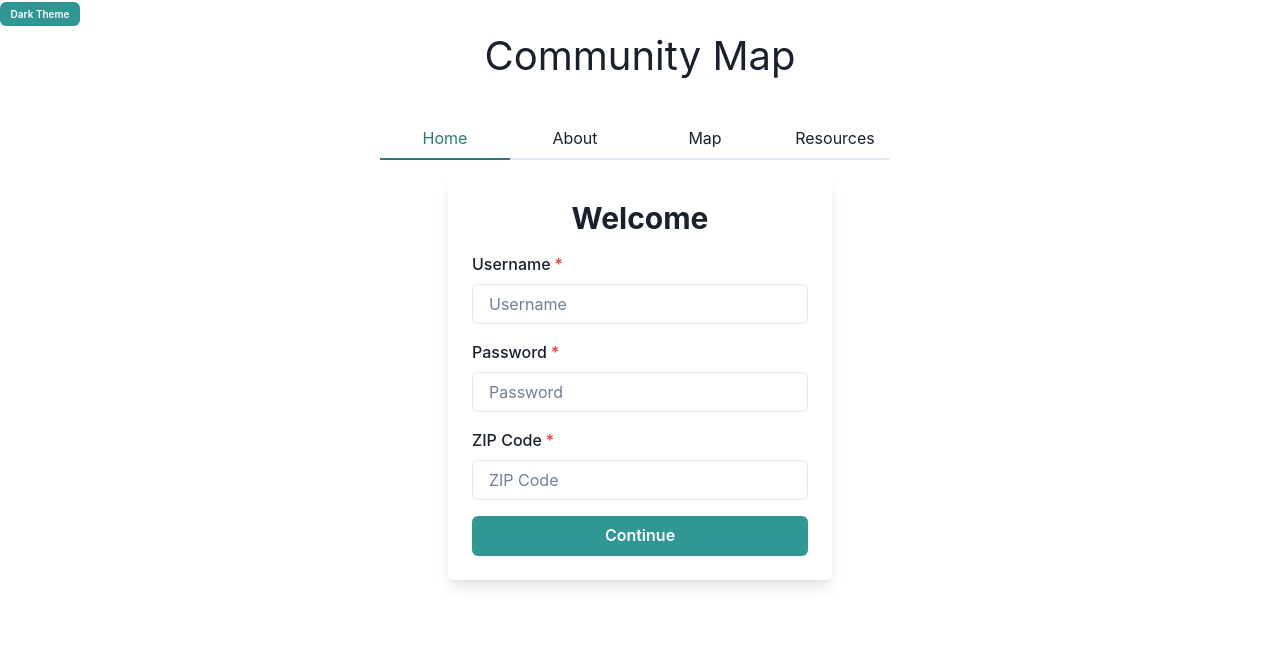
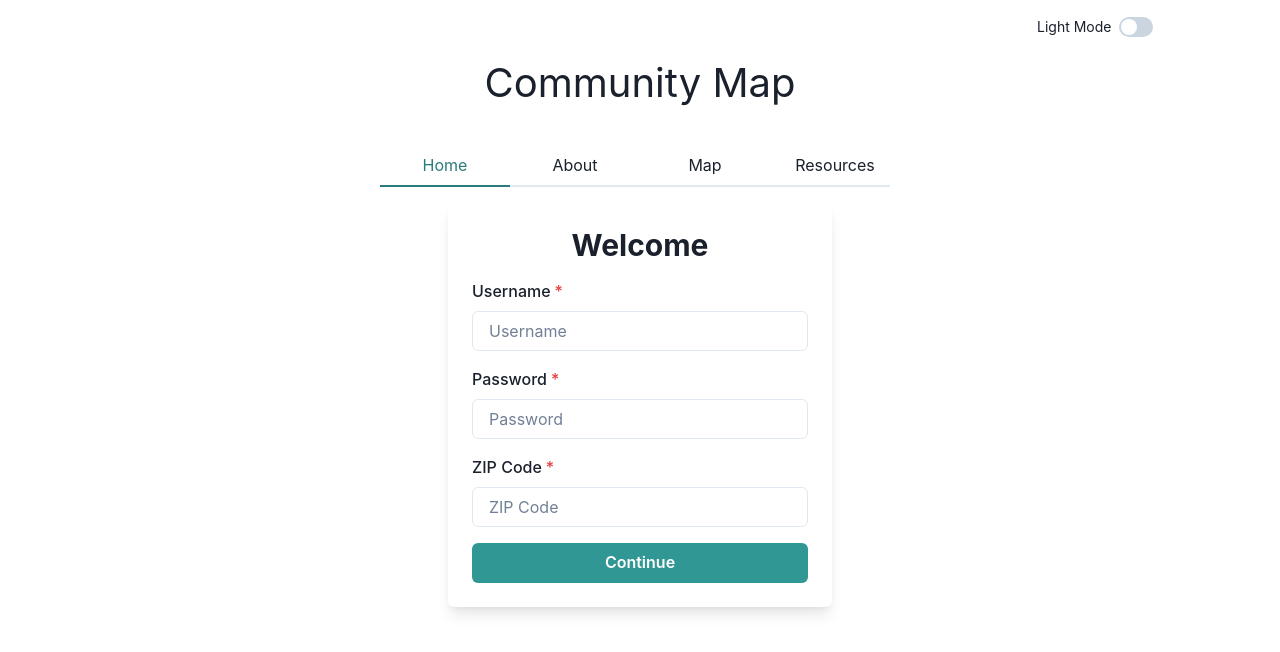
Before and after one commit to SunTheCoder/community_map, a React (Vite) app in the folder community-map-frontend/: page / in a window 1280 px wide. Shown: the top 652 px of the page. Built offline with nearby package versions, Linux system fonts and the light colour scheme; no server answers.

Commit message:
add theme switch

```diff
--- a/community-map-frontend/src/components/Header.jsx
+++ b/community-map-frontend/src/components/Header.jsx
@@ -5,7 +5,7 @@ import { fetchResources, addResource } from '../features/resourceSlice';
 import { syncUnsyncedResources, saveResource } from "../indexedDB";
 
 
-import { Tabs, TabList, Tab, TabPanels, TabPanel, useColorMode, Button, VStack, Text, Box, Flex, useToast } from "@chakra-ui/react";
+import { Switch, Tabs, TabList, Tab, TabPanels, TabPanel, useColorMode, Button, VStack, Text, Box, Flex, useToast, Avatar, Modal, ModalOverlay, ModalContent, ModalHeader, ModalCloseButton, ModalBody } from "@chakra-ui/react";
 import ResourceList from "./ResourceList";
 import api from '../api/api';
 import CommunityMap from "./CommunityMap";
@@ -26,6 +26,8 @@ const Header = () => {
   const { token, user } = useSelector((state) => state.auth);
 
   const [isModalOpen, setIsModalOpen] = useState(false);
+  const [isLoginModalOpen, setIsLoginModalOpen] = useState(false); // New state for login modal
+
   const [activeTabIndex, setActiveTabIndex] = useState(0); // Track active tab index
   const [refresh, setRefresh] = useState(false); // New state to trigger ResourceList refresh
 
@@ -39,6 +41,9 @@ const Header = () => {
 
   const openModal = () => setIsModalOpen(true);
   const closeModal = () => setIsModalOpen(false);
+
+  const openLoginModal = () => setIsLoginModalOpen(true); // Open login modal
+  const closeLoginModal = () => setIsLoginModalOpen(false); // Close login modal
 
   const updateMapCenter = (lat, lng, zoom = 15) => {
     setMapCenter([lat, lng]);
@@ -122,9 +127,36 @@ const Header = () => {
 
   return (
     <>
-    <Button w={20} h={6} colorScheme="teal" fontSize={10} onClick={toggleColorMode}>
-      {colorMode === 'light' ? 'Dark' : 'Light'} Theme
-    </Button>
+
+    <Flex justifyContent="space-evenly" alignItems="center" p={4} gap='800' w="100%">
+    {/* Left side: Avatar or Login/Signup button */}
+    <Box>
+      {token && (
+        <Avatar size='sm' name={user} />
+
+
+
+      )}
+    </Box>
+
+
+    {/* Right side: Theme toggle switch */}
+    <Flex alignItems="center" gap={2}>
+        <Text fontSize="sm">{colorMode === 'light' ? 'Light' : 'Dark'} Mode</Text>
+        <Switch isChecked={colorMode === 'dark'} onChange={toggleColorMode} />
+      </Flex>
+</Flex>
+        {/* Modal for Login/Signup */}
+        <Modal isOpen={isLoginModalOpen} onClose={closeLoginModal}>
+        <ModalOverlay />
+        <ModalContent>
+          <ModalHeader>Login or Sign Up</ModalHeader>
+          <ModalCloseButton />
+          <ModalBody>
+            <LoginSignupForm />
+          </ModalBody>
+        </ModalContent>
+      </Modal>
     <VStack spacing={4} align="center">
       <h1 style={{ fontSize: '40px' }}>Community Map</h1>
       <Tabs index={activeTabIndex} onChange={(index) => setActiveTabIndex(index)} variant="line" colorScheme="teal" p={4}>
@@ -138,7 +170,8 @@ const Header = () => {
           <TabPanel>
             {token ? (
               <VStack spacing={4} align="center">
-                <AdminPanel />
+                {/* <AdminPanel /> */}
+                {/* <Avatar size='sm' name={user}/> */}
                 <Text fontSize="lg" fontWeight="bold">
                   Welcome, {user}!
                 </Text>
```
